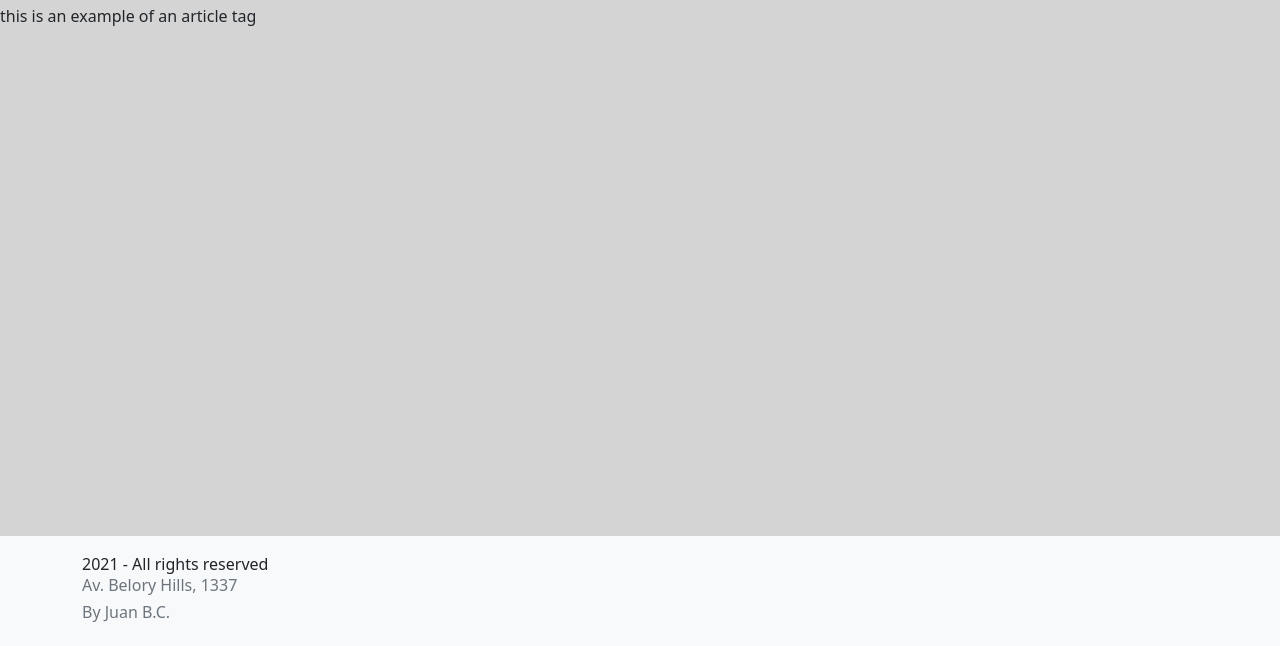
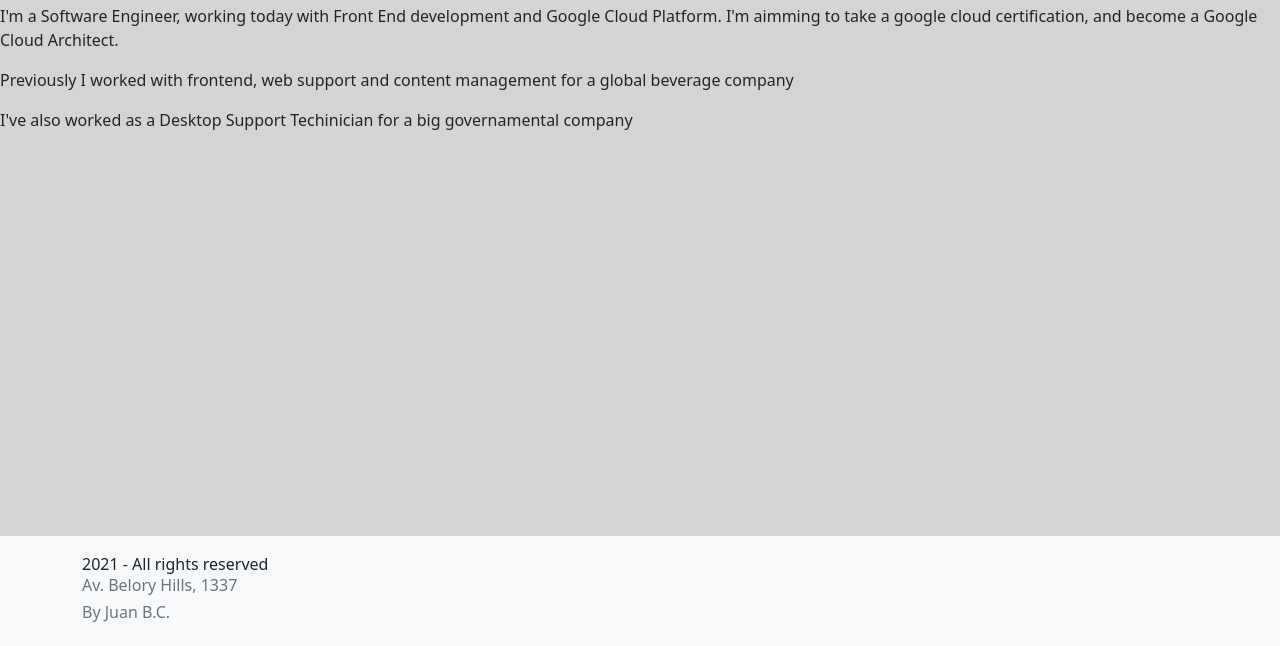
Before and after one commit to juanbc42/portfolio-website, a plain HTML site: page index.html in a window 1280 px wide. Shown: the part 154-800 px from the top of the page. Drawn offline with nearby package versions, Linux system fonts and the light colour scheme.

Commit message:
updated content

```diff
--- a/index.html
+++ b/index.html
@@ -37,7 +37,9 @@
     <h2>Esse é meu site de teste no GitHUb Pages</h2>
     <div class="main-section">
       <article class="articles">
-        <p>this is an example of an article tag</p>
+        <p>I'm a Software Engineer, working today with Front End development and Google Cloud Platform. I'm aimming to take a google cloud certification, and become a Google Cloud Architect. </p>
+        <p>Previously I worked with frontend, web support and content management for a global beverage company</p>
+        <p>I've also worked as a Desktop Support Techinician for a big governamental company</p>
       </article>
       <article class="articles"></article>
     </div>
```
